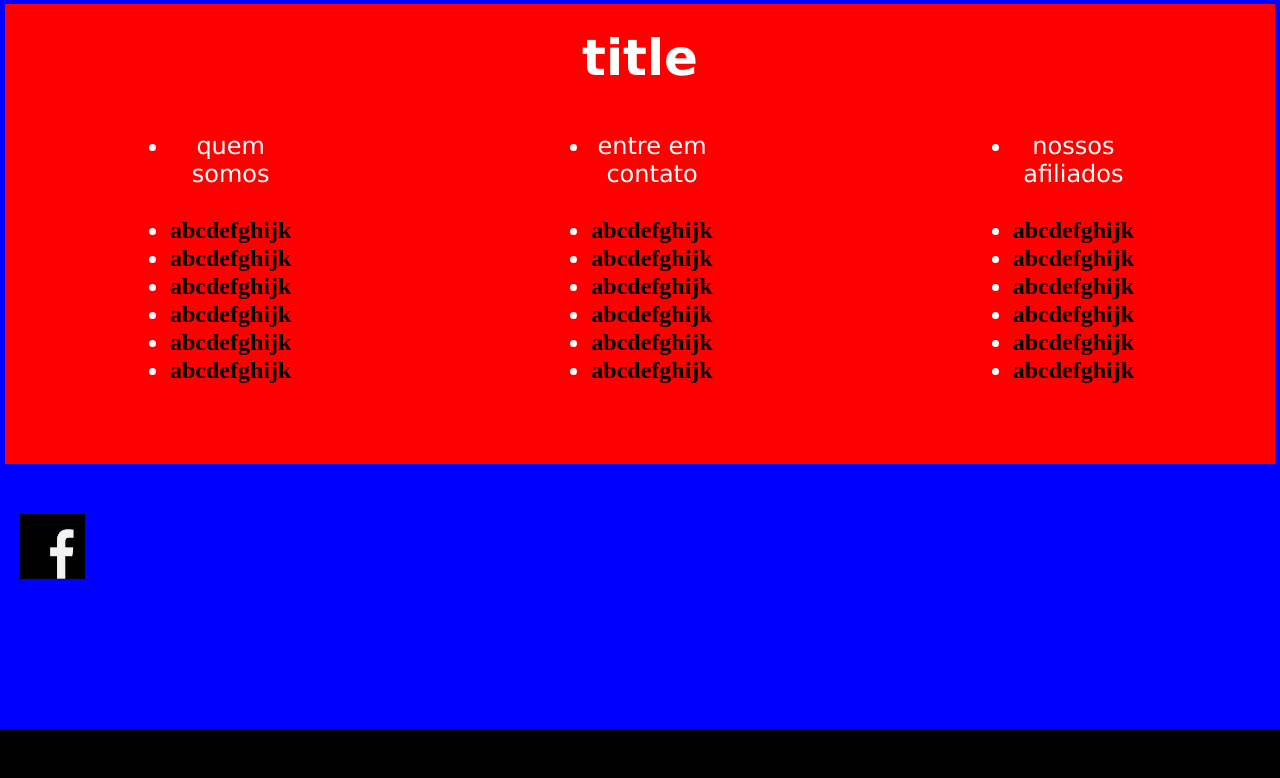
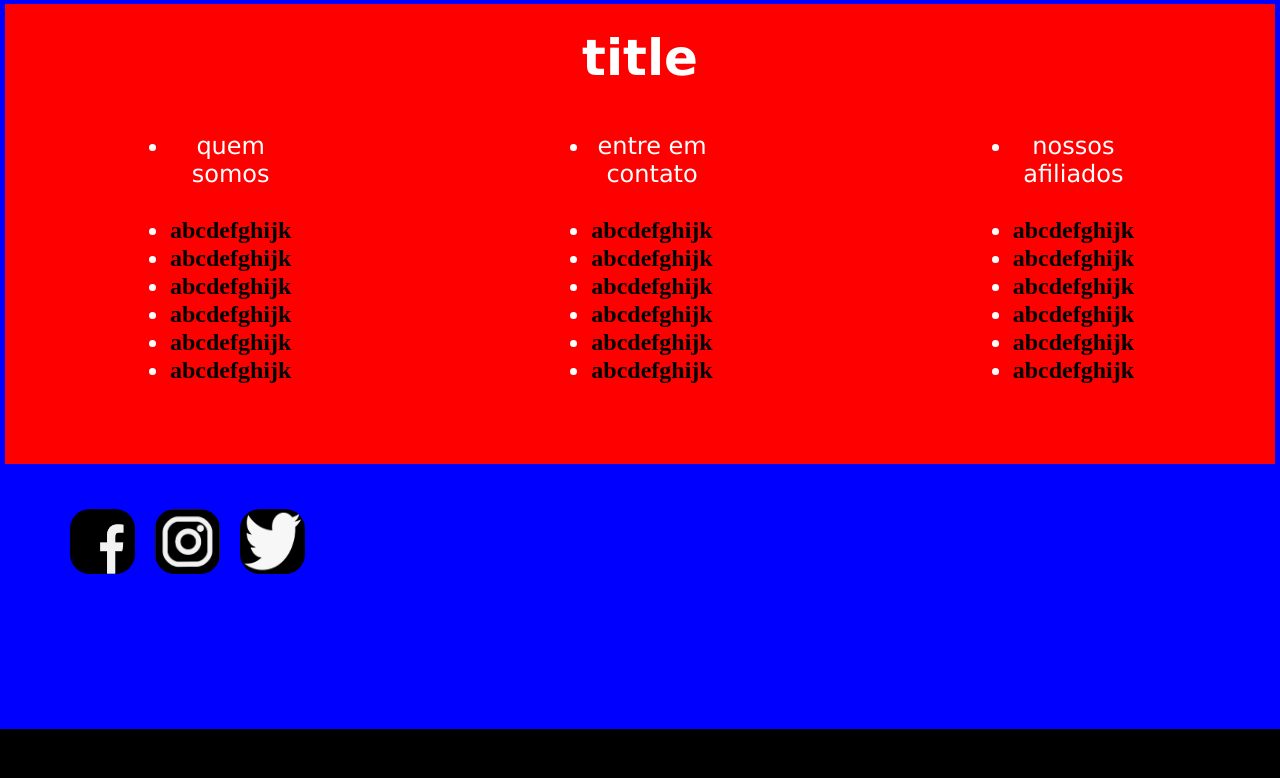
Before and after one commit to MattAlexandre/projeto-tcc, a PHP site: page / in a window 1280 px wide. Shown: the part 4477-5255 px from the top of the page. Run offline with PHP 8.4, Linux system fonts and the light colour scheme.

Commit message:
atualização-icons

```diff
--- a/estilo/index.css
+++ b/estilo/index.css
@@ -58,16 +58,13 @@ header > section > p{
     max-width: 600px;
 }
 
-nav{
-    padding: 25px 0px;
-}
-
 #nav_topo{
     background-color: rgb(255, 255, 255);
     box-shadow: 0px 10px 15px rgba(0, 0, 0, 0.555);
     position: fixed;
     top: 0;
     width: 100%;
+    padding: 25px 0px;
 }
 
 nav > a{
@@ -154,13 +151,6 @@ section#img02_1{
     animation-duration: 20s;
     animation-iteration-count: infinite;
 
-}
-
-img{
-    background-position: center center;
-    background-attachment: fixed;
-    background-size: cover;
-    background-repeat: no-repeat;
 }
 
 @keyframes animacao{
@@ -336,10 +326,17 @@ li.list_f > a:hover{
     margin: 5px;
 }
 
+/*tamanho icons */
+#nav_f02 ul > li > a > img{
+    height: 65px;
+    width: 65px;
+    border-radius: 10px;
+}
+
 
 #nav_f02 > ul{
     position: relative;
-    margin: 30px 0px;
+    margin: 50px 0px 0px 50px;
 }
 
 #nav_f02 > ul > li{
@@ -348,35 +345,26 @@ li.list_f > a:hover{
     height: 65px;
     overflow: hidden;
     margin-right: 20px;
-    background-color: aliceblue;
+    border-radius: 20px;
+    background-color: rgba(240, 248, 255, 0);
 }
 
-#nav_f02 ul > li:last-child{
-    margin-right: 0;
-
-}
-
-#nav_f02 ul > li >  a > img{
-    height: 65px;
-    width: 65px;
-    margin: 0px;
+#nav_f02 ul > li > a > img:last-child{
+    margin-right: 20px;
 }
 
 #nav_f02 ul > li > a > img:first-child{
+    float: left;
     -o-transition: 1s;
     -moz-transition: 1s;
     -webkit-transition: 1s;
     transition: 1s;
-    height: 65px;
-    width: 65px;
 }
 
-#nav_f02 > ul > li:hover a > img:first-child {
-    margin: -65px 0px;
-    /*
-    transform: rotate(135deg);
-    -webkit-transform:rotate(135deg);
-    -o-transform: rotate(135deg);
-    -moz-transform: rotate(135deg);
-    */
+#nav_f02 > ul > li:hover  img:first-child {
+    margin-top: -65px ;
+    transform: rotate(-135deg);
+    -webkit-transform:rotate(-135deg);
+    -o-transform: rotate(-135deg);
+    -moz-transform: rotate(-135deg);
 }
--- a/index.html
+++ b/index.html
@@ -220,6 +220,21 @@
                                 <img  class="img_footer" src="./imagens/icon-face-color.jpeg" alt="imagem facebook colorida">
                             </a>
                         </li>
+
+                        <li>
+                            <a href=""> <!-- link facebook-->
+                                <img  class="img_footer" src="./imagens/icon-insta-notcolor.jpeg" alt="imagem-sem cor facebook">
+                                <img  class="img_footer" src="./imagens/icon-insta-color.jpeg" alt="imagem facebook colorida">
+                            </a>
+                        </li>
+
+                        <li>
+                            <a href=""> <!-- link facebook-->
+                                <img  class="img_footer" src="./imagens/icon-twitter-notcolor.jpeg" alt="imagem-sem cor facebook">
+                                <img  class="img_footer" src="./imagens/icon-twitter-color.jpeg" alt="imagem facebook colorida">
+                            </a>
+                        </li>
+
                     </ul>
 
                 </nav>
```
